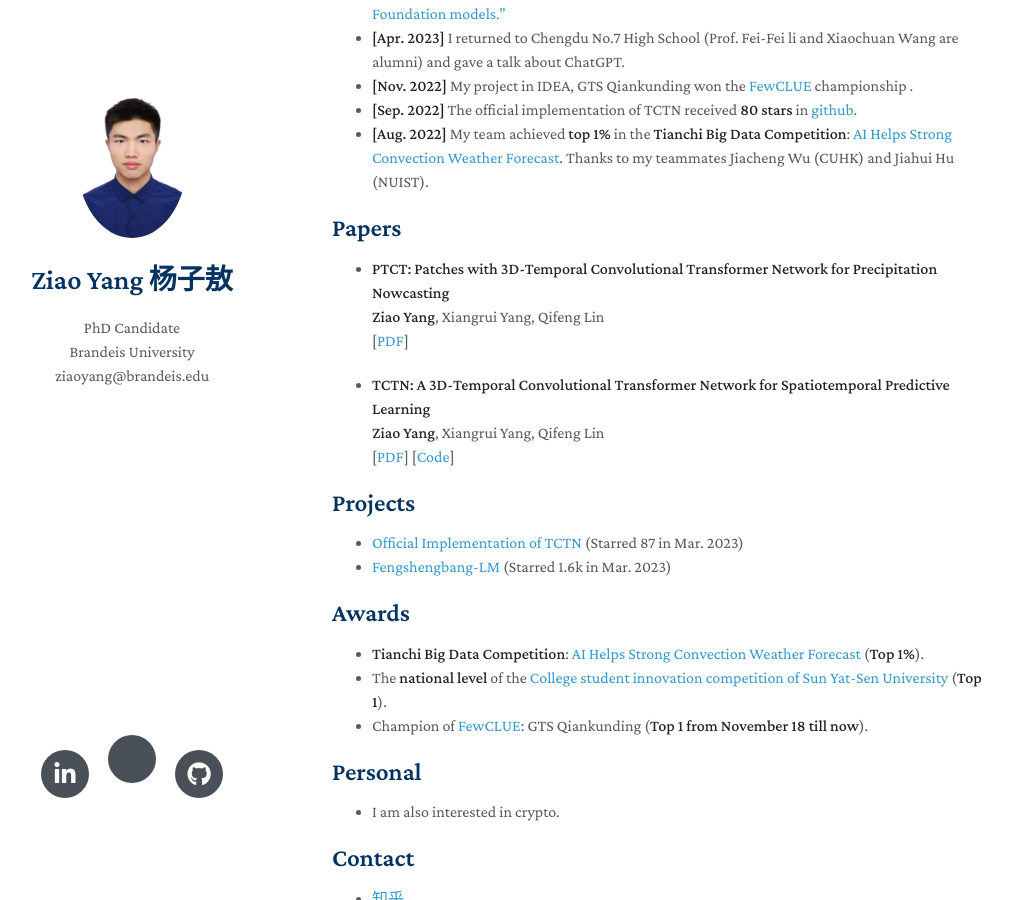
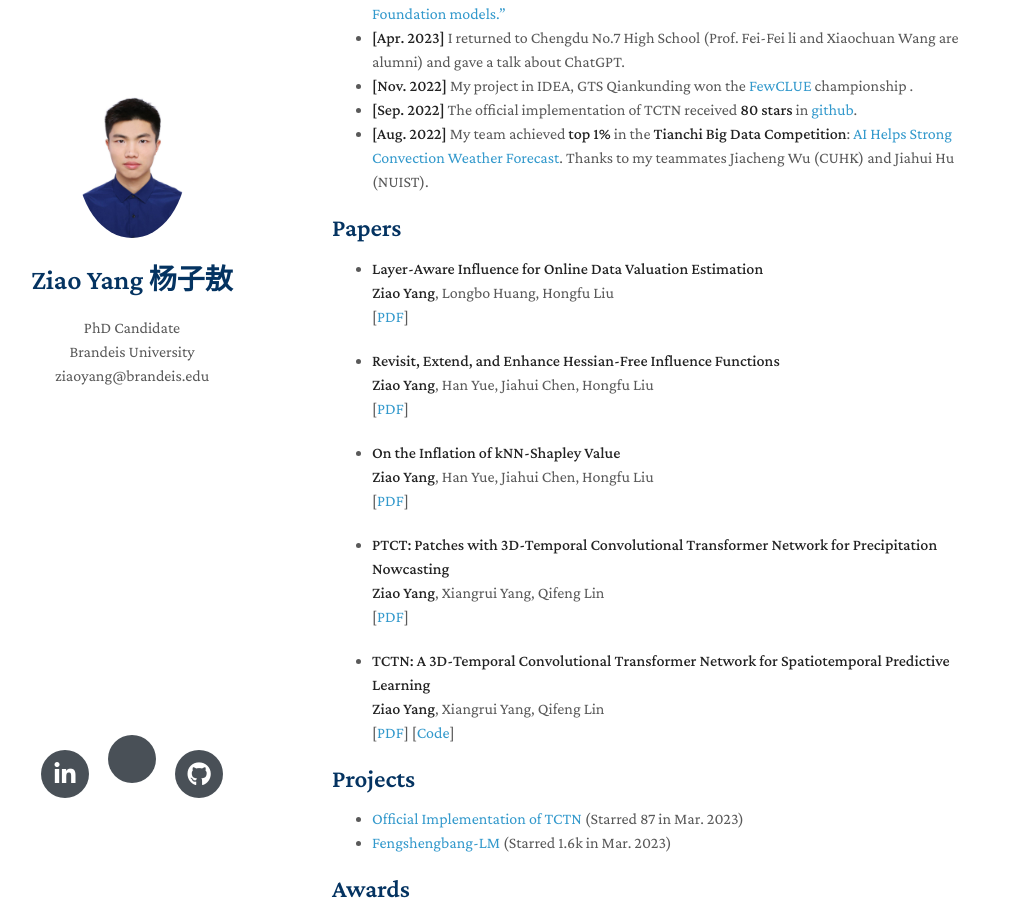
Before and after one commit to yangziao56/homepage, a Jekyll site: the page built from index.md, in a window 1280 px wide and 900 px high, scrolled down 492 px. Shown: the whole window, without its empty margins (138-1150 px from the left). Built offline with Jekyll 4.4.1, drawn with Linux system fonts in a browser that asks for light colours; nearby versions of some CDN libraries; a style sheet for code colours, icons or effects is not loaded; our own code applies the rules of GitHub Pages for plain Markdown files.

Commit message:
Add recent papers (PDF links)

```diff
--- a/index.md
+++ b/index.md
@@ -24,6 +24,24 @@ During these years, I had the opportunity to intern in industry and greatly enjo
 - **[Aug. 2022]** My team achieved **top 1%** in the **Tianchi Big Data Competition**: [AI Helps Strong Convection Weather Forecast](https://tianchi.aliyun.com/competition/entrance/531962/rankingList). Thanks to my teammates Jiacheng Wu (CUHK) and Jiahui Hu (NUIST).
 
 ## Papers
+
+- **Layer-Aware Influence for Online Data Valuation Estimation**
+  <br>
+  **Ziao Yang**, Longbo Huang, Hongfu Liu
+  <br>
+  [[PDF](https://arxiv.org/pdf/2510.16007.pdf)]
+
+- **Revisit, Extend, and Enhance Hessian-Free Influence Functions**
+  <br>
+  **Ziao Yang**, Han Yue, Jiahui Chen, Hongfu Liu
+  <br>
+  [[PDF](https://arxiv.org/pdf/2405.17490.pdf)]
+
+- **On the Inflation of kNN-Shapley Value**
+  <br>
+  **Ziao Yang**, Han Yue, Jiahui Chen, Hongfu Liu
+  <br>
+  [[PDF](https://arxiv.org/pdf/2405.17489.pdf)]
 
 - **PTCT: Patches with 3D-Temporal Convolutional Transformer Network for Precipitation Nowcasting**
   <br>
```
